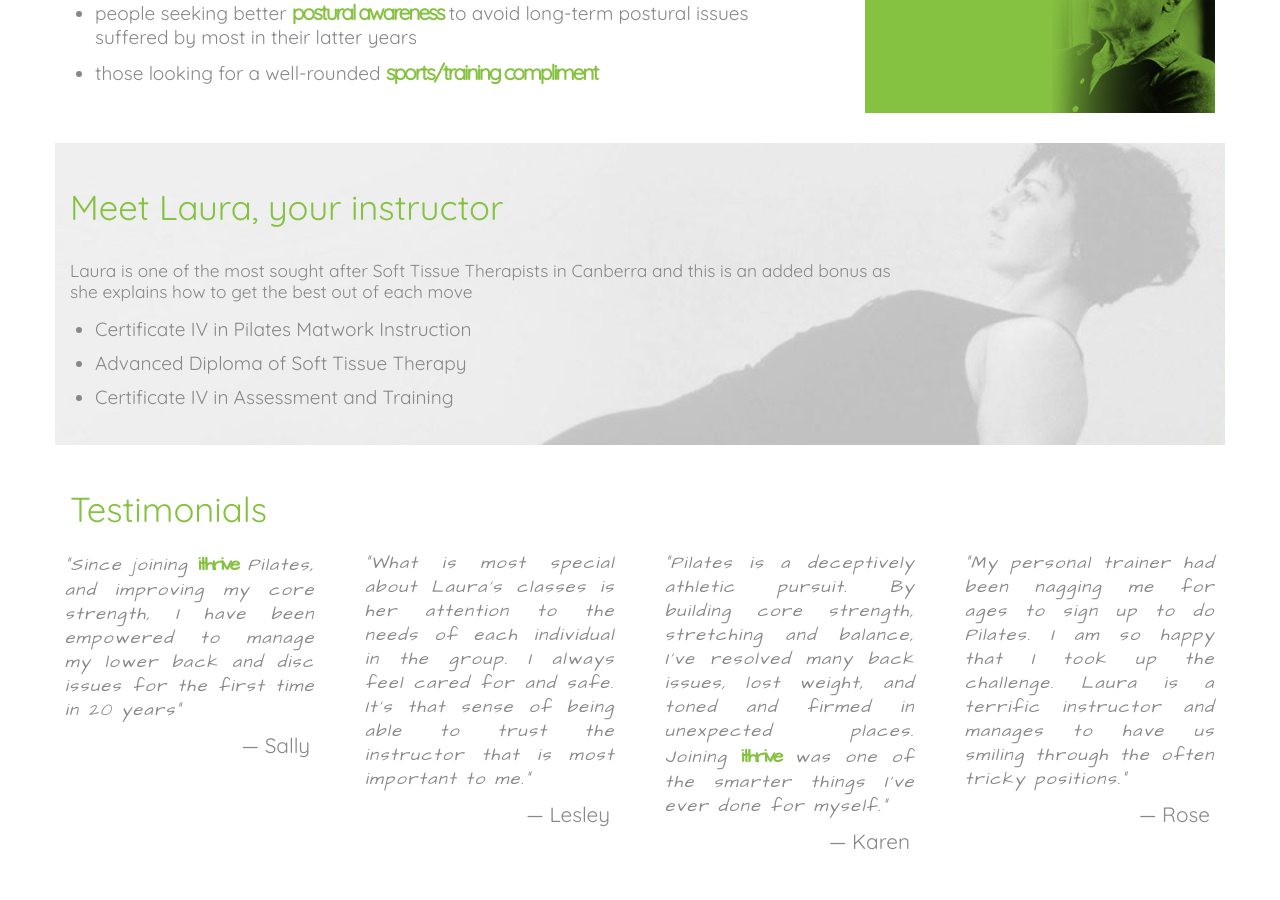
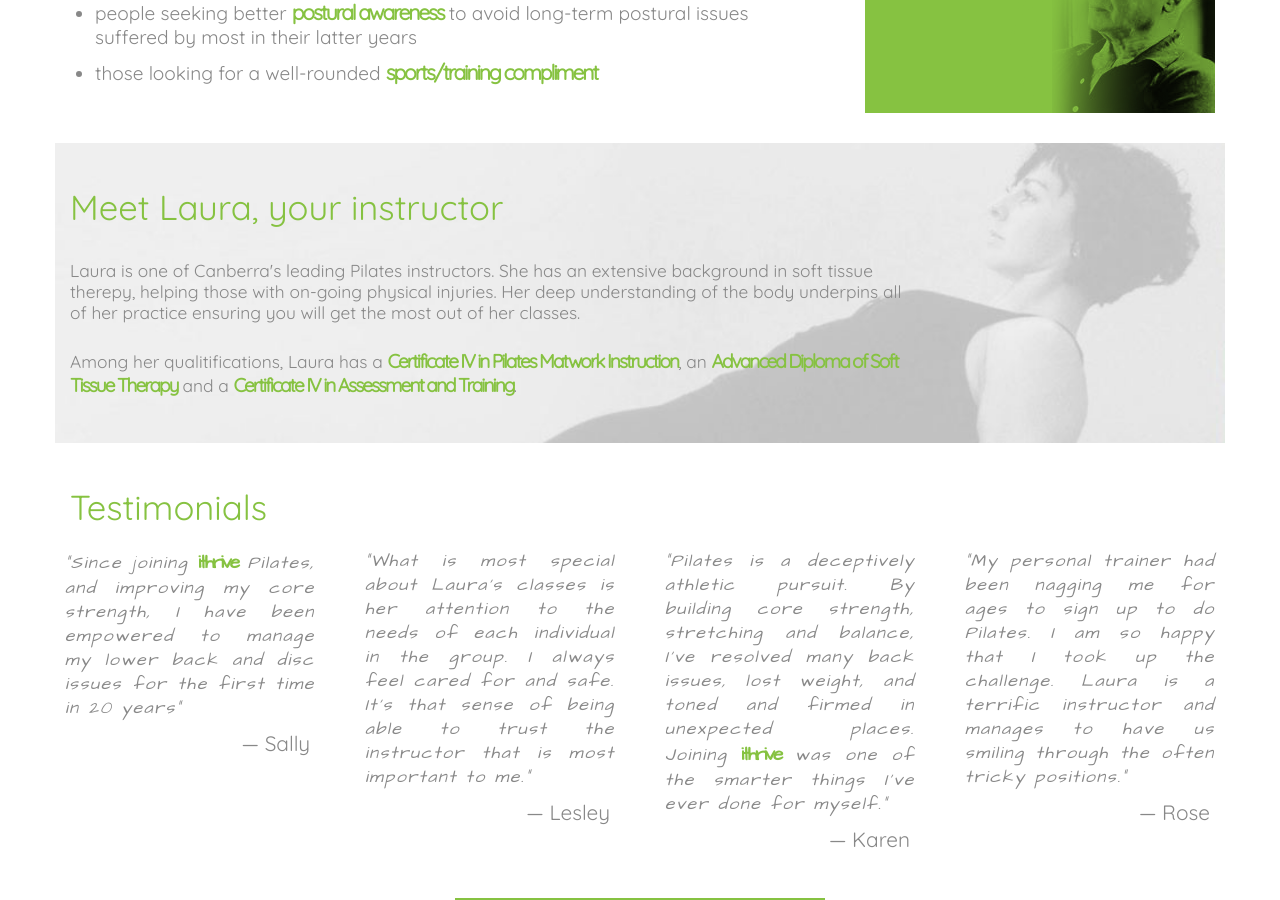
Before and after one commit to ithrive/ithrive.github.io-old, a Jekyll site: the page built from index.html, in a window 1280 px wide and 900 px high, scrolled down 1136 px. Built offline with Jekyll 4.4.1, drawn with Linux system fonts in a browser that asks for light colours.

Commit message:
Altered the instructor text.

```diff
--- a/index.html
+++ b/index.html
@@ -76,14 +76,15 @@ page: index
     <div class="row">
         <div class="span9">
             <a name="instructor"></a>
-            <h2>Meet Laura, your instructor</h2>
+            <h2>
+                Meet Laura, your instructor
+            </h2>
             <p>
-                Laura is one of the most sought after Soft Tissue Therapists in Canberra and this is an added bonus as she explains how to get the best out of each move
-                <ul>
-                    <li>Certificate IV in Pilates Matwork Instruction</li>
-                    <li>Advanced Diploma of Soft Tissue Therapy</li>
-                    <li>Certificate IV in Assessment and Training</li>
-                </ul>
+                Laura is one of Canberra's leading Pilates instructors. She has an extensive background in soft tissue therepy, helping those with on-going physical injuries. Her deep understanding of the body underpins all of her practice ensuring you will get the most out of her classes.
+            </p>
+            <p>
+                Among her qualitifications, Laura has a <em>Certificate IV in Pilates Matwork Instruction</em>, an <em>Advanced Diploma of Soft Tissue Therapy</em> and a
+                <em>Certificate IV in Assessment and Training</em>.
             </p>
         </div>
     </div>
```
